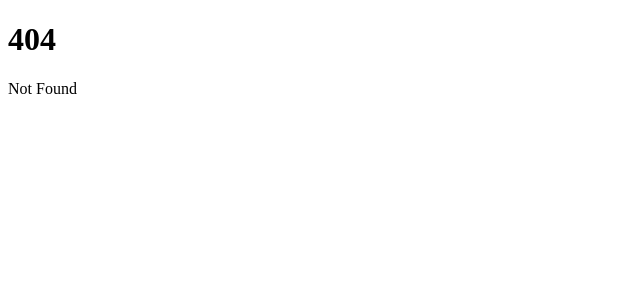
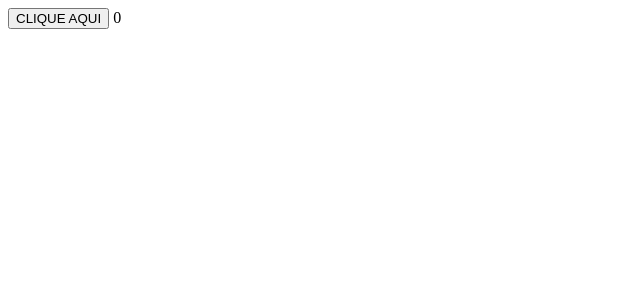
Before and after one commit to caioamorimcel/svelte5-examples, a SvelteKit app: page /svelte/class-directive in a window 1280 px wide. Before the commit this address had no page. Shown: the top 300 px of the page, without its empty margins (0-640 px from the left). Built offline with nearby package versions, Linux system fonts and the light colour scheme.

Commit message:
CLASS-DIRETIVA

```diff
--- a/src/routes/+page.svelte
+++ b/src/routes/+page.svelte
@@ -22,6 +22,9 @@
 	<li>
 		<a href="./svelte/children-parameter"> CHILDREN WITH PARAMETER </a>
 	</li>
+	<li>
+		<a href="./svelte/class-directive">CLASS DIRECTIVE</a>
+	</li>
 </ul>
 
 <h1>EXEMPLOS DE SVELTEKIT</h1>
--- /dev/null
+++ b/src/routes/svelte/class-directive/+page.svelte
@@ -0,0 +1,18 @@
+<script>
+	let contador = $state(0);
+</script>
+
+<button
+	class:active={contador > 10}
+	onclick={() => {
+		contador += 1;
+	}}>CLIQUE AQUI</button
+>
+{contador}
+
+<style>
+	.active {
+		background-color: #ff3e00;
+		color: white;
+	}
+</style>
```
